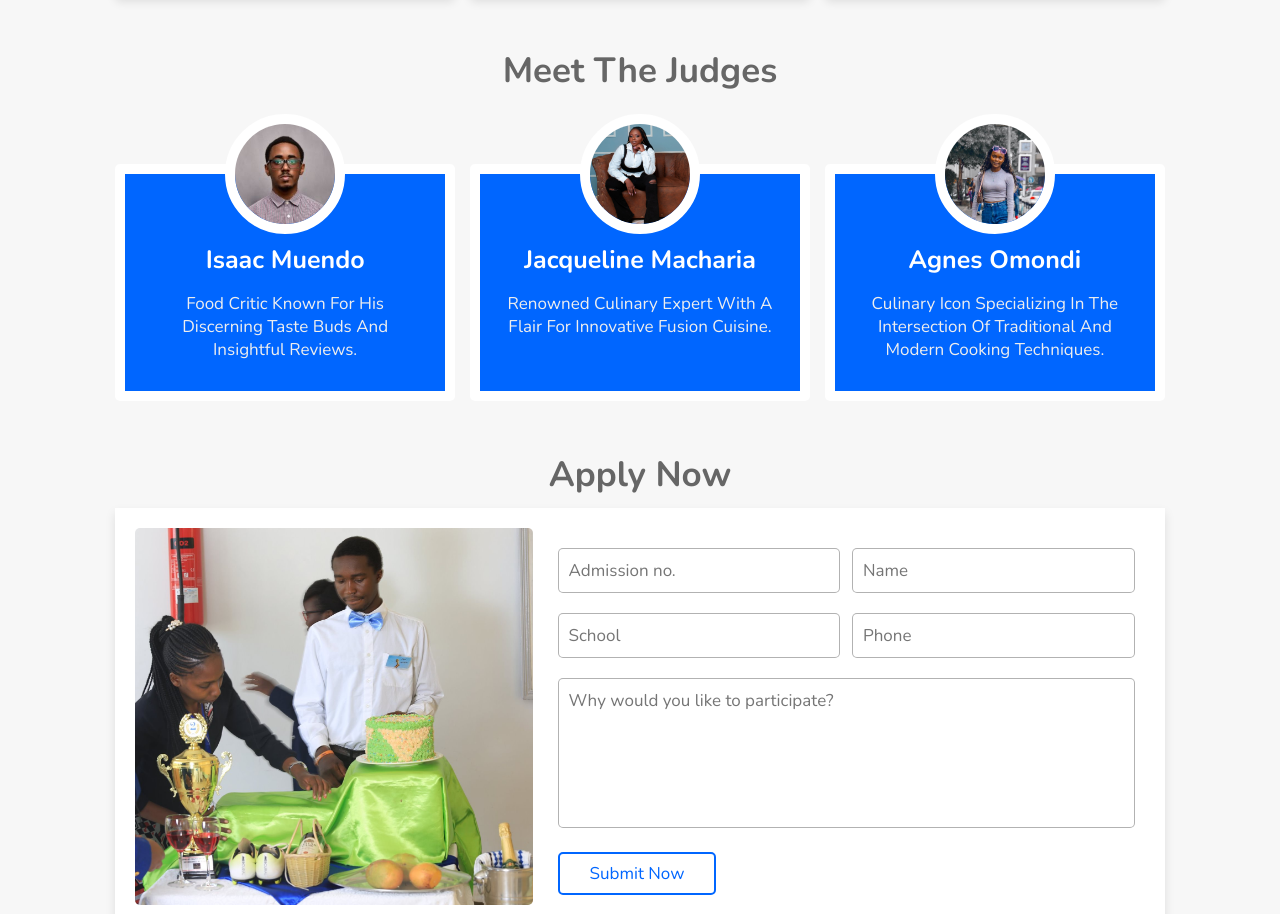
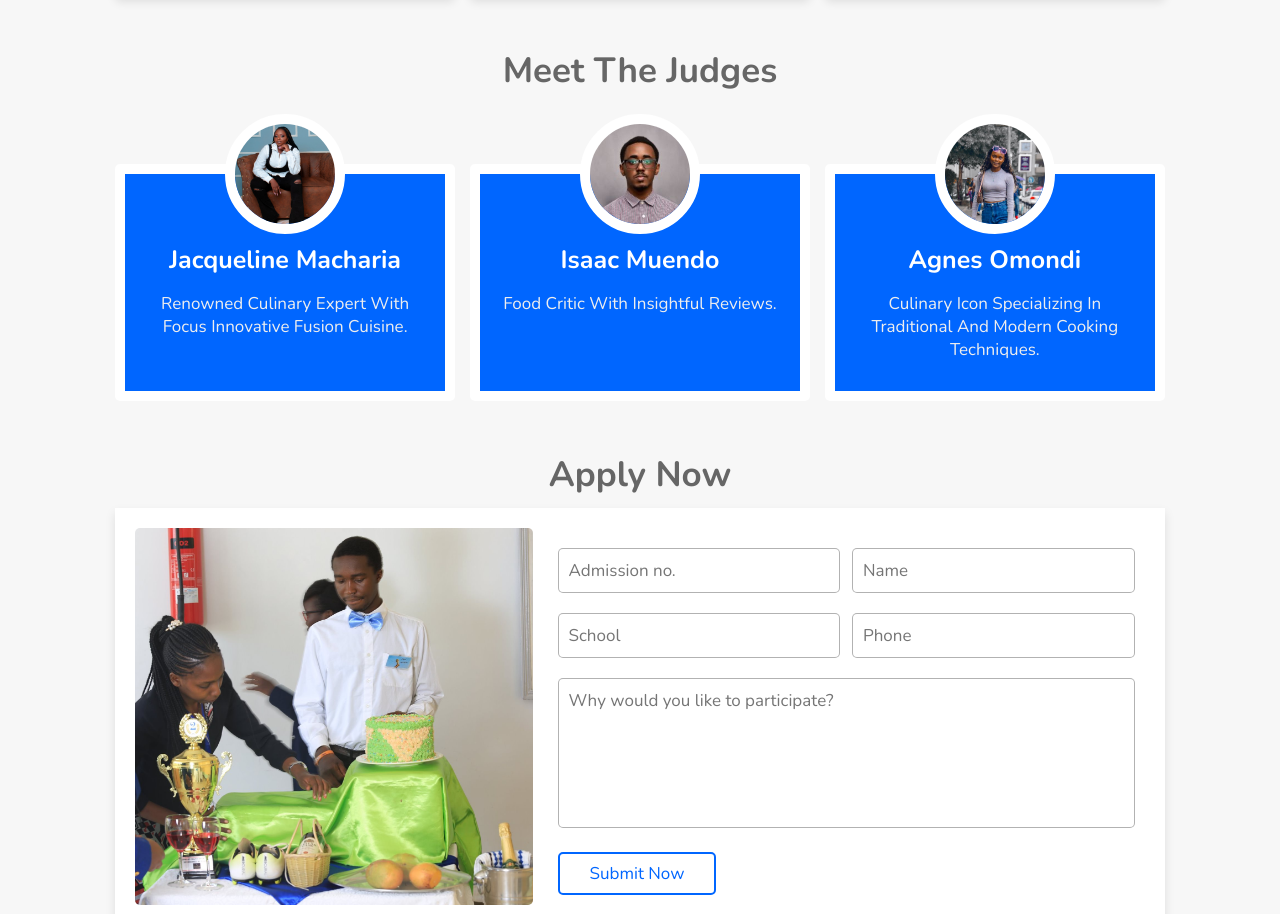
Before and after one commit to iamuendo/LandingPage-and-TechDocs, a plain HTML site: page index.html in a window 1280 px wide. Shown: the part 1727-2641 px from the top of the page. Drawn offline with nearby package versions, Linux system fonts and the light colour scheme.

Commit message:
Judges updated

```diff
--- a/index.html
+++ b/index.html
@@ -83,24 +83,24 @@
             <h1 class="heading">Meet the Judges</h1>
             <div class="box-container">
                 <div class="box">
+                    <img src="assets/images/judges/jacqueline.jpeg" alt=""/>
+                    <h3>Jacqueline Macharia</h3>
+                    <p>
+                        Renowned culinary expert with focus innovative fusion cuisine.
+                    </p>
+                </div>
+                <div class="box">
                     <img src="assets/images/judges/isaac.jpg" alt=""/>
                     <h3>Isaac Muendo</h3>
                     <p>
-                        Food critic known for his discerning taste buds and insightful reviews.
-                    </p>
-                </div>
-                <div class="box">
-                    <img src="assets/images/judges/jacqueline.jpeg" alt=""/>
-                    <h3>Jacqueline Macharia</h3>
-                    <p>
-                        Renowned culinary expert with a flair for innovative fusion cuisine.
+                        Food critic with insightful reviews.
                     </p>
                 </div>
                 <div class="box">
                     <img src="assets/images/judges/aggie.jpeg" alt=""/>
                     <h3>Agnes Omondi</h3>
                     <p>
-                        Culinary icon specializing in the intersection of traditional and modern cooking techniques.
+                        Culinary icon specializing in traditional and modern cooking techniques.
                     </p>
                 </div>
             </div>
```
